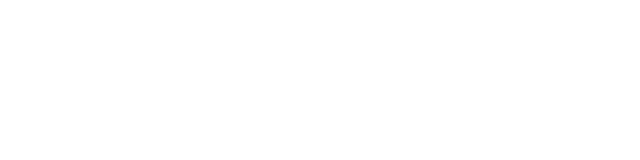
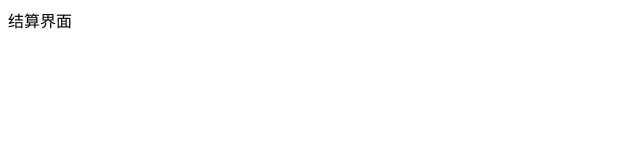
Before and after one commit to yqc0911/nuxt_demo, a Nuxt app: page /pay in a window 1280 px wide. Before the commit this address had no page. Shown: the top 160 px of the page, without its empty margins (0-640 px from the left). Built offline with nearby package versions, Linux system fonts and the light colour scheme.

Commit message:
新建界面

```diff
--- /dev/null
+++ b/app/pages/pay.vue
@@ -0,0 +1,13 @@
+<template>
+    <div>
+        结算界面
+    </div>
+
+</template>
+
+<script setup>
+
+</script>
+<style scoped lang="scss">
+
+</style>
```
